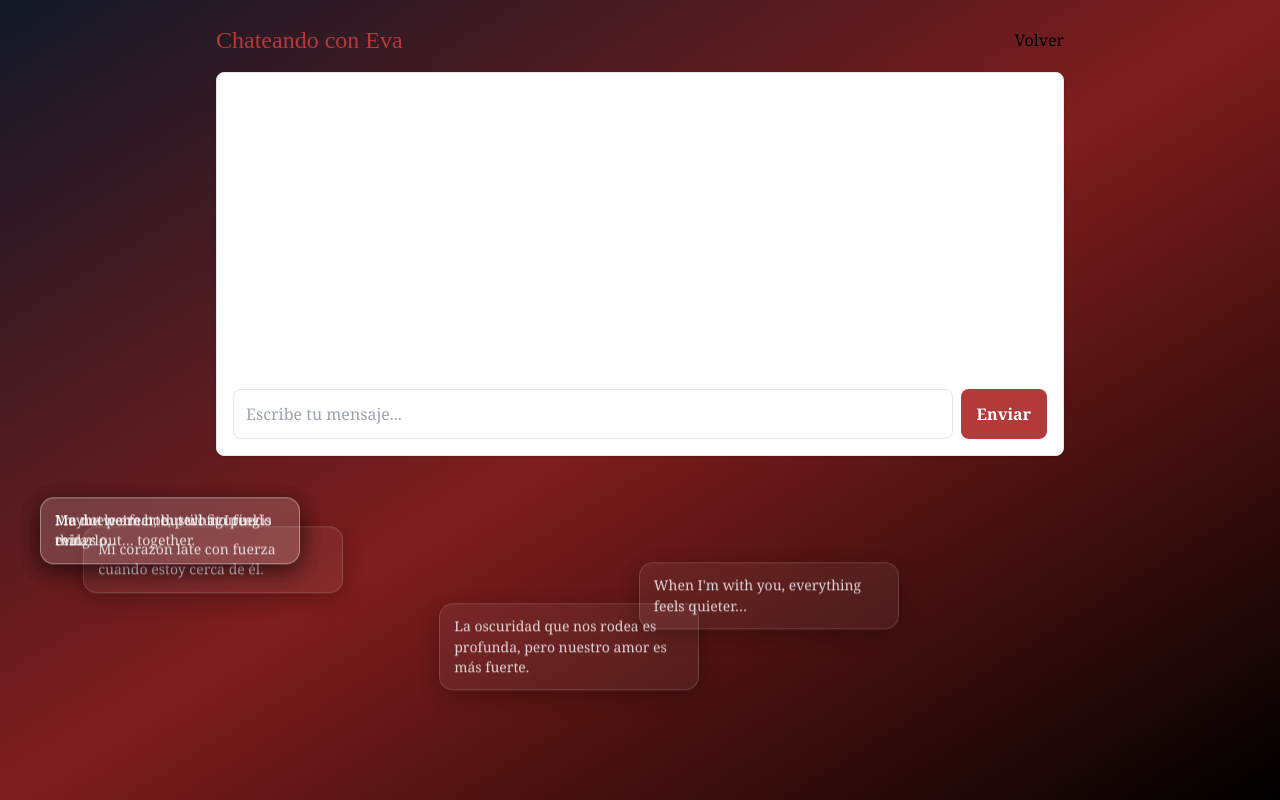
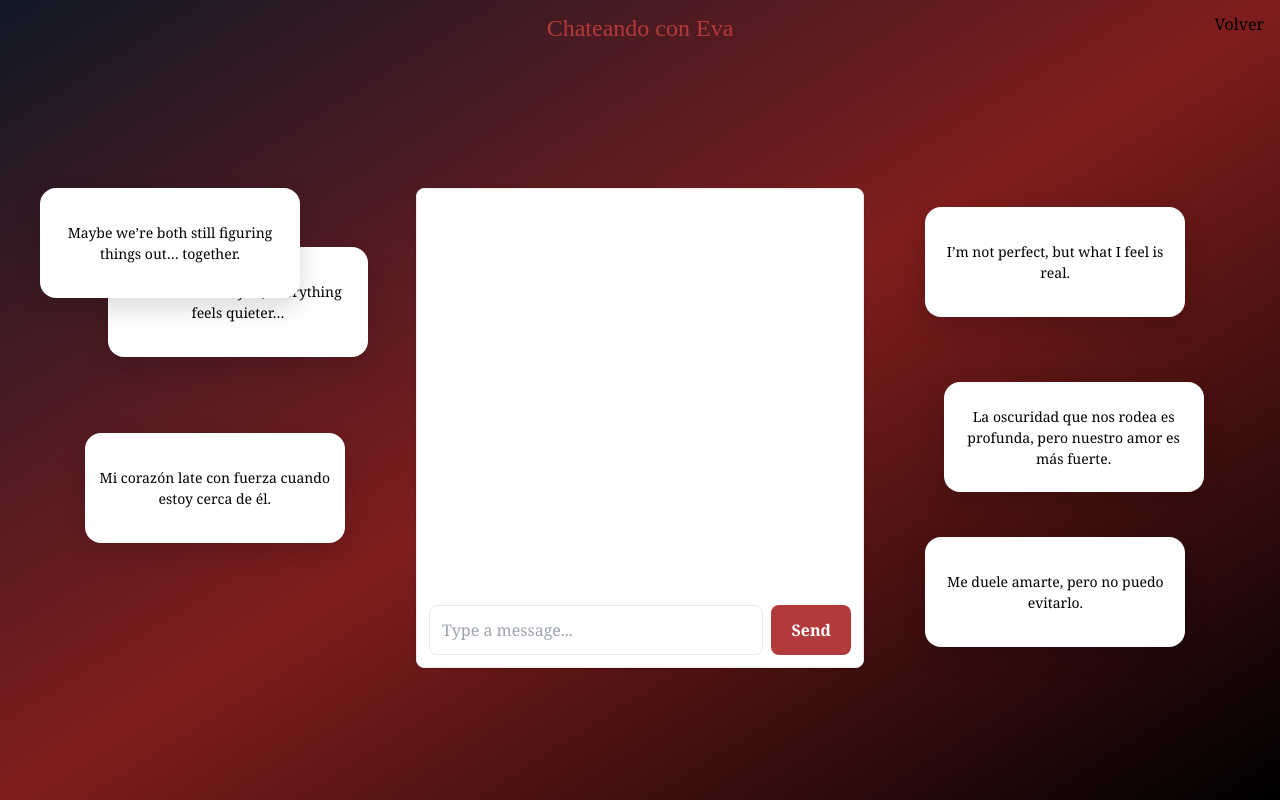
Before and after one commit to Mike323334/crossfireChat, a React (Vite) app in the folder frontend/: page / in a window 1280 px wide. Both pictures are taken after a click on the button "💃 Eva". Built offline with nearby package versions, Linux system fonts and the light colour scheme.

Commit message:
remove something

```diff
--- a/frontend/src/components/ChatWindow.jsx
+++ b/frontend/src/components/ChatWindow.jsx
@@ -8,7 +8,6 @@ export default function ChatWindow({ character }) {
 
   const handleSend = async () => {
     if (!input.trim()) return;
-
     const userText = input;
     setInput("");
 
@@ -17,7 +16,7 @@ export default function ChatWindow({ character }) {
     try {
       const res = await sendMessage(character.toLowerCase(), userText);
       setMessages(prev => [...prev, { sender: character, text: res }]);
-    } catch (err) {
+    } catch {
       setMessages(prev => [...prev, { sender: "system", text: "Error getting response." }]);
     }
   };
@@ -27,14 +26,13 @@ export default function ChatWindow({ character }) {
   }, [messages]);
 
   return (
-    <div className="flex flex-col border rounded-lg p-2 sm:p-4 bg-white shadow h-[70vh] sm:h-80 md:h-96">
-
-      <div className="flex-1 overflow-y-auto mb-2 sm:mb-4 space-y-2 min-h-0">
+    <div className="flex flex-col border rounded-lg p-3 bg-white shadow h-[65vh] md:h-[60vh]">
+      <div className="flex-1 overflow-y-auto space-y-2 mb-3">
         {messages.map((m, i) => {
           const isUser = m.sender === "usuario";
           return (
-            <div key={i} className={`w-full flex ${isUser ? "justify-end" : "justify-start"}`}>
-              <div className={`p-3 rounded-lg break-words text-xl sm:text-lg max-w-xs md:max-w-md lg:max-w-lg ${
+            <div key={i} className={`flex ${isUser ? "justify-end" : "justify-start"}`}>
+              <div className={`p-3 rounded-lg max-w-xs md:max-w-md ${
                 isUser ? "bg-primary text-white" : "bg-accent text-gray-800"
               }`}>
                 {m.text}
@@ -45,19 +43,19 @@ export default function ChatWindow({ character }) {
         <div ref={messagesEndRef} />
       </div>
 
-      <div className="flex flex-col sm:flex-row gap-2">
+      <div className="flex gap-2">
         <input
-          className="flex-1 p-4 sm:p-3 border rounded-lg focus:outline-none focus:ring-2 focus:ring-primary text-xl sm:text-base"
+          className="flex-1 p-3 border rounded-lg focus:outline-none focus:ring-2 focus:ring-primary"
           value={input}
           onChange={e => setInput(e.target.value)}
-          placeholder="Escribe tu mensaje..."
+          placeholder="Type a message..."
           onKeyDown={e => e.key === "Enter" && handleSend()}
         />
         <button
-          className="bg-primary text-white px-6 sm:px-4 py-4 sm:py-3 rounded-lg hover:bg-accent transition text-xl sm:text-base font-bold"
+          className="bg-primary text-white px-5 rounded-lg font-bold"
           onClick={handleSend}
         >
-          Enviar
+          Send
         </button>
       </div>
     </div>
--- a/frontend/src/pages/ChatPage.jsx
+++ b/frontend/src/pages/ChatPage.jsx
@@ -11,6 +11,7 @@ export default function ChatPage({ character, setCharacter }) {
   const PHRASE_H = 110;
   const GAP = 40;
 
+  // 💬 EVA PHRASES
   const evaPhrases = [
     "La oscuridad que nos rodea es profunda, pero nuestro amor es más fuerte.",
     "When I'm with you, everything feels quieter…",
@@ -20,6 +21,7 @@ export default function ChatPage({ character, setCharacter }) {
     "Maybe we’re both still figuring things out… together."
   ];
 
+  // 💬 GIDEON PHRASES
   const gideonPhrases = [
     "I'd rather not think about the past.",
     "Mi vida con Gideon es un torbellino de pasión y peligro.",
@@ -32,6 +34,7 @@ export default function ChatPage({ character, setCharacter }) {
   const characterPhrases = { Gideon: gideonPhrases, Eva: evaPhrases };
   const phrases = characterPhrases[character] || [];
 
+  // Observe chat position
   useEffect(() => {
     if (!chatRef.current) return;
 
@@ -40,7 +43,6 @@ export default function ChatPage({ character, setCharacter }) {
     };
 
     updateBounds();
-
     const resizeObserver = new ResizeObserver(updateBounds);
     resizeObserver.observe(chatRef.current);
 
@@ -54,15 +56,27 @@ export default function ChatPage({ character, setCharacter }) {
     };
   }, []);
 
+  // Zones where phrases can appear
   const getSafeZones = () => {
     if (!chatBounds) return [];
+    const isDesktop = window.innerWidth >= 768;
 
-    return [
+    const zones = [
       { x: GAP, y: GAP, w: window.innerWidth - GAP * 2, h: chatBounds.top - GAP * 2 },
       { x: GAP, y: chatBounds.bottom + GAP, w: window.innerWidth - GAP * 2, h: window.innerHeight - chatBounds.bottom - GAP * 2 }
-    ].filter(z => z.w > PHRASE_W && z.h > PHRASE_H);
+    ];
+
+    if (isDesktop) {
+      zones.push(
+        { x: GAP, y: chatBounds.top, w: chatBounds.left - GAP * 2, h: chatBounds.height },
+        { x: chatBounds.right + GAP, y: chatBounds.top, w: window.innerWidth - chatBounds.right - GAP * 2, h: chatBounds.height }
+      );
+    }
+
+    return zones.filter(z => z.w > PHRASE_W && z.h > PHRASE_H);
   };
 
+  // True rectangle collision detection
   const isOverlapping = (a, b) => {
     return !(
       a.left + PHRASE_W + GAP < b.left ||
@@ -77,7 +91,7 @@ export default function ChatPage({ character, setCharacter }) {
     if (!zones.length) return { top: 50, left: 50 };
 
     let tries = 0;
-    while (tries < 100) {
+    while (tries < 120) {
       const zone = zones[Math.floor(Math.random() * zones.length)];
       const left = zone.x + Math.random() * (zone.w - PHRASE_W);
       const top = zone.y + Math.random() * (zone.h - PHRASE_H);
@@ -98,31 +112,33 @@ export default function ChatPage({ character, setCharacter }) {
   }, [character, chatBounds]);
 
   return (
-    <div className="w-full max-w-4xl mx-auto p-0 sm:p-4 md:p-6 relative h-screen sm:min-h-screen flex flex-col overflow-hidden">
+    <div className="w-full h-screen relative overflow-hidden flex flex-col">
 
-      <div className="flex justify-between items-center mb-0 sm:mb-4 p-2 sm:p-0">
-        <h2 className="text-xl sm:text-xl md:text-2xl font-title text-primary">
+      {/* TITLE */}
+      <div className="relative p-3">
+        <h2 className="text-xl md:text-2xl font-title text-primary text-center">
           Chateando con {character}
         </h2>
-        <button onClick={() => setCharacter(null)} className="text-base">Volver</button>
+        <button onClick={() => setCharacter(null)} className="absolute right-4 top-3">
+          Volver
+        </button>
       </div>
 
-      {/* CENTER CHAT ONLY ON MOBILE */}
-      <div className="flex-1 flex items-center justify-center sm:block">
-        <div ref={chatRef} className="relative z-20 w-full max-w-md sm:max-w-none">
+      {/* CENTER CHAT */}
+      <div className="flex-1 flex items-center justify-center">
+        <div ref={chatRef} className="relative z-20 w-full max-w-md">
           <ChatWindow character={character} />
         </div>
       </div>
 
       {/* FLOATING PHRASES */}
-      {phrases.length > 0 && window.innerWidth >= 768 &&
-        phrasePositions.map((pos, i) => (
+      {phrases.map((text, i) => (
         <div
           key={i}
           className={styles.floatingPhrase}
-            style={{ top: pos.top + "px", left: pos.left + "px" }}
+          style={{ top: phrasePositions[i]?.top, left: phrasePositions[i]?.left }}
         >
-            <div className={styles.phraseBubble}>{phrases[i]}</div>
+          <div className={styles.phraseBubble}>{text}</div>
         </div>
       ))}
     </div>
--- a/frontend/src/styles/ChatPage.module.css
+++ b/frontend/src/styles/ChatPage.module.css
@@ -1,54 +1,20 @@
-.messageRow {
-  width: 100%;
-  display: flex;
-  margin: 8px 0;
-}
-
-/* USER MESSAGE — FULL WIDTH BAR */
-.userBubble {
-  width: 100%;
-  background-color: #ff3b3b; /* red */
-  color: white;
-  padding: 12px 16px;
-  border-radius: 8px;
-  box-sizing: border-box; /* prevents overflow */
-  word-wrap: break-word;
-}
-
-/* BOT MESSAGE — normal chat bubble */
-.botBubble {
-  max-width: 75%;
-  background-color: #f1f1f1;
-  color: #222;
-  padding: 10px 14px;
-  border-radius: 14px;
-}
-
-
-
 .floatingPhrase {
   position: fixed;
-  width: 260px;
+  transition: top 3s ease, left 3s ease;
   pointer-events: none;
   z-index: 5;
-  animation: softBlink 7s ease-in-out infinite;
-  transition: top 6s ease-in-out, left 6s ease-in-out;
 }
 
 .phraseBubble {
-  background: rgba(255, 255, 255, 0.07);
-  backdrop-filter: blur(8px);
-  color: white;
+  width: 260px;
+  height: 110px;
+  padding: 14px;
+  border-radius: 16px;
+  background: white;
+  box-shadow: 0 10px 25px rgba(0,0,0,0.15);
   font-size: 14px;
-  line-height: 1.45;
-  padding: 12px 14px;
-  border-radius: 14px;
-  border: 1px solid rgba(255, 255, 255, 0.18);
-  box-shadow: 0 6px 22px rgba(0, 0, 0, 0.3);
+  display: flex;
+  align-items: center;
+  justify-content: center;
+  text-align: center;
 }
-
-@keyframes softBlink {
-  0% { opacity: 0; transform: translateY(16px); }
-  50% { opacity: 0.9; transform: translateY(0px); }
-  100% { opacity: 0; transform: translateY(-16px); }
-}
```
Lines whose indentation alone changed are shown as unchanged.
